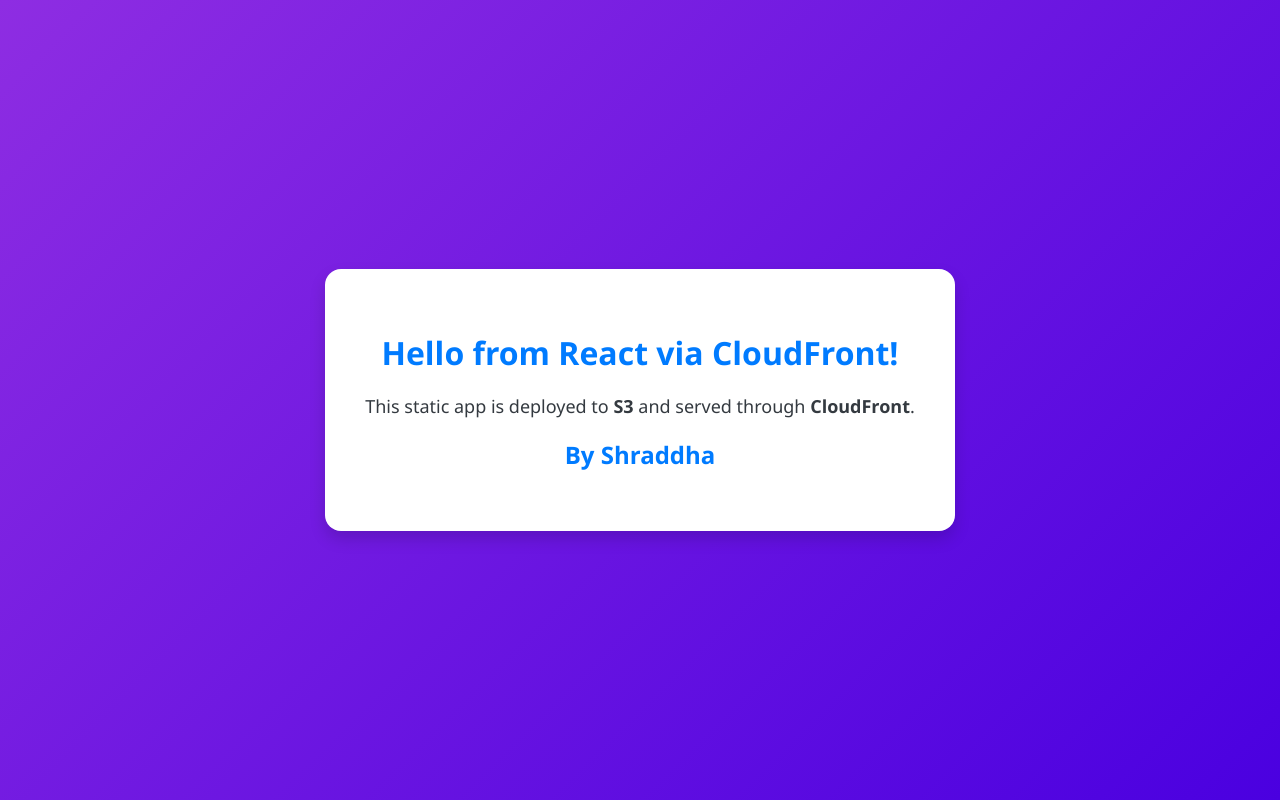
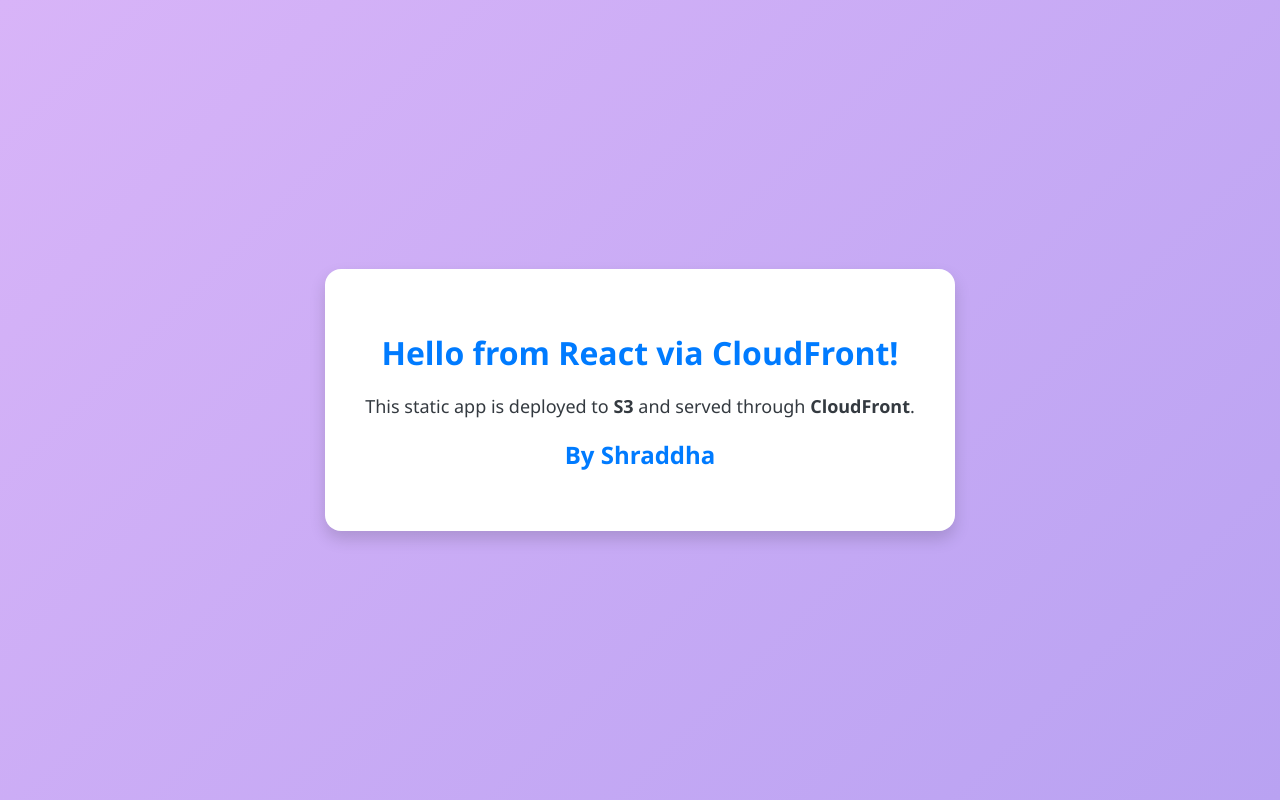
Before and after one commit to iam-shraddha/react-cloudfront-app, a React (Create React App) app: page / in a window 1280 px wide. Built offline with nearby package versions, Linux system fonts and the light colour scheme.

Commit message:
Update App.css

```diff
--- a/src/App.css
+++ b/src/App.css
@@ -1,7 +1,7 @@
 body {
   margin: 0;
   font-family: 'Segoe UI', Tahoma, Geneva, Verdana, sans-serif;
-  background: linear-gradient(135deg, #8e2de2, #4a00e0);
+  background: linear-gradient(135deg, #d8b4f8, #b9a2f2);;
   height: 100vh;
   display: flex;
   justify-content: center;
```
